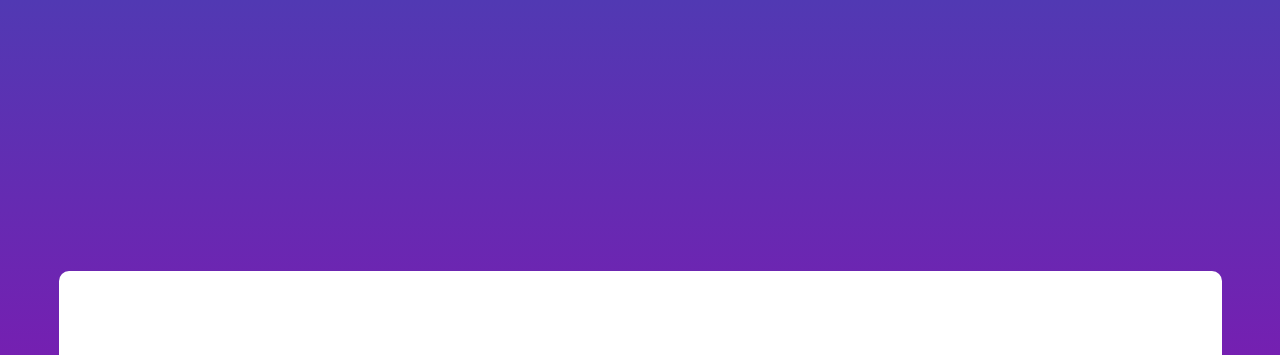
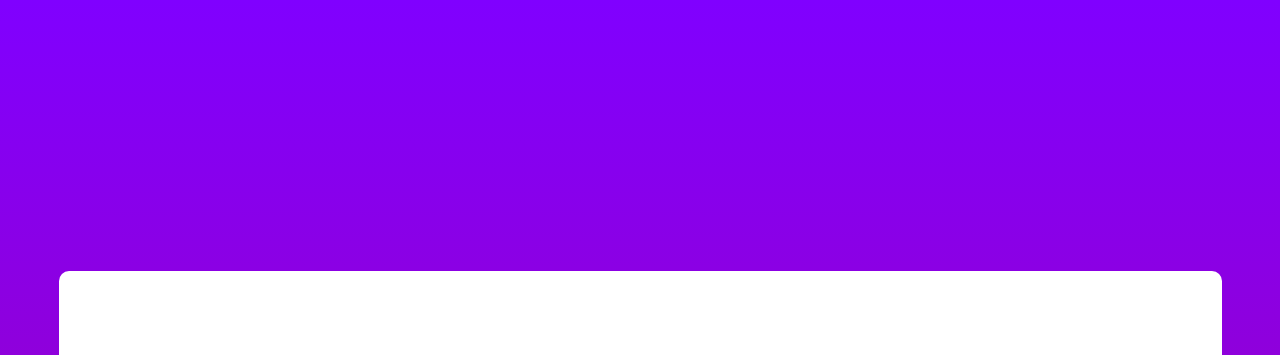
Before and after one commit to rzere/climeactic, a plain HTML site: page index.html in a window 1280 px wide. Shown: the top 355 px of the page. Drawn offline with Linux system fonts and the light colour scheme; a web font is replaced by a local one.

Commit message:
bg color

```diff
--- a/css/main.css
+++ b/css/main.css
@@ -134,10 +134,10 @@
   padding: 15px;
 
   background: #009bff;
-  background: -webkit-linear-gradient(top, #5139B3, #a100af);
-  background: -o-linear-gradient(top, #5139B3, #a100af);
-  background: -moz-linear-gradient(top, #5139B3, #a100af);
-  background: linear-gradient(top, #5139B3, #a100af);
+  background: -webkit-linear-gradient(top, #8000ff, #a100af);
+  background: -o-linear-gradient(top, #8000ff, #a100af);
+  background: -moz-linear-gradient(top, #8000ff, #a100af);
+  background: linear-gradient(top, #8000ff, #a100af);
 
   display: -webkit-box;
   display: -webkit-flex;
```
